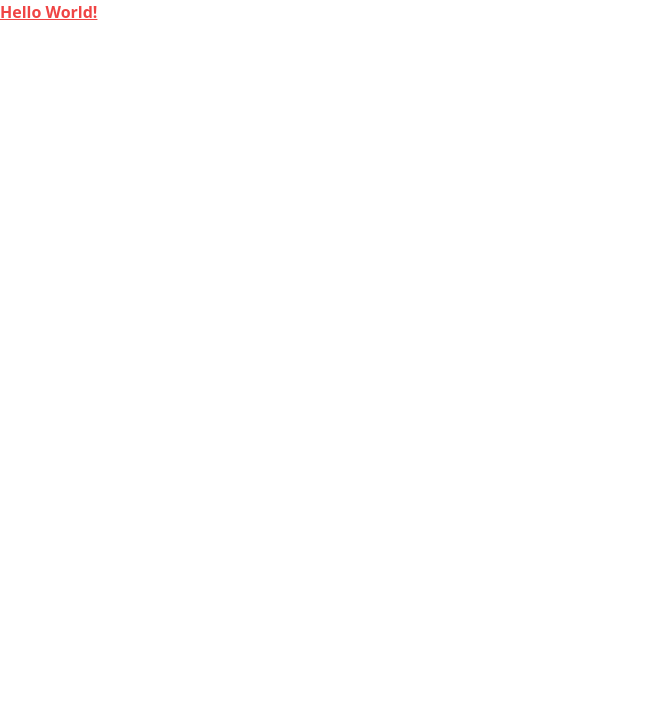
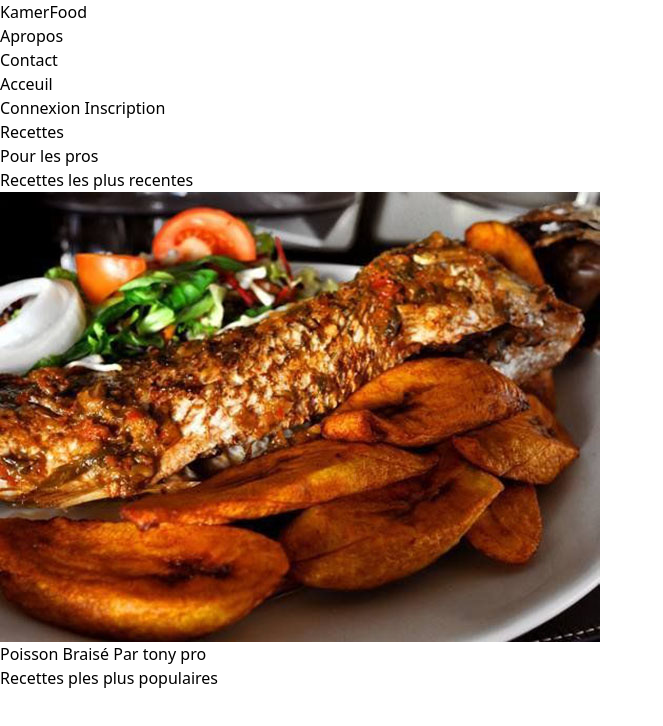
Before and after one commit to kamdjouduplex/tailwindcss-tuto, a website: page src/index.html in a window 1280 px wide. Shown: the whole page, without its empty margins (0-663 px from the left). Drawn offline with Linux system fonts and the light colour scheme.

Commit message:
lecon 2 ajouter

```diff
--- a/src/index.html
+++ b/src/index.html
@@ -6,6 +6,67 @@
   <link href="../dist/output.css" rel="stylesheet">
 </head>
 <body>
-  <h1 class="underline font-bold text-red-500">Hello World!</h1>
+
+<div> <!-- content wraper -->
+    <div>
+        <nav>
+            <div>
+                <h1>
+                    <a href="">KamerFood</a>
+                </h1>
+            </div>
+            <ul>
+                <li>
+                    <a href="">
+                        <span>Apropos</span>
+                    </a>
+                </li>
+                <li>
+                    <a href="">
+                        <span>Contact</span>
+                    </a>
+                </li>
+                <li>
+                    <a href="">
+                        <span>Acceuil</span>
+                    </a>
+                </li>
+            </ul>
+        </nav>
+    </div>  <!-- fin entete -->
+    <main>
+        <div>
+            <a href="">Connexion</a>
+            <a href="">Inscription</a>
+        </div>
+        <header>
+            <h2>Recettes</h2>
+            <h3>Pour les pros</h3>
+        </header>
+        <div>
+            <div>
+                <h4>Recettes les plus recentes</h4>
+                <div>
+                    <!-- nos cards ici -->
+                    <div>
+                        <img src="../dist/images/Poisson Braise.jpg" alt="">
+                        <div>
+                            <span>Poisson Braisé</span>
+                            <span>Par tony pro</span>
+                        </div>
+                    </div>
+                </div>
+            </div>
+            <div>
+                <h4>Recettes ples plus populaires</h4>
+                <div>
+                    <!-- les cartes ici -->
+
+                </div>
+            </div>
+        </div>
+    </main> <!-- fin contenu principal -->
+</div>
+
 </body>
 </html>
```
Also changed, not shown: dist/images/Bongo Tchobie.PNG (added), dist/images/Plantain Ndole.png (added), dist/images/Poisson Braise.jpg (added), dist/images/Pomme de terre.PNG (added), dist/images/Taro Sauce Jaune.png (added), dist/images/bhb-beignets-haricot-bouillie.jpg (added), dist/images/brochette-de-porc-la-chinoise.jpg (added), dist/images/cokie-plantain mur.jpg (added), dist/images/fufu and eru.jpg (added), dist/images/fufu sauce pistage.png (added), dist/images/fufu-suace-gombo.PNG (added), dist/images/porc-braise.jpg (added), dist/images/poulet dg.png (added), dist/output.css.
